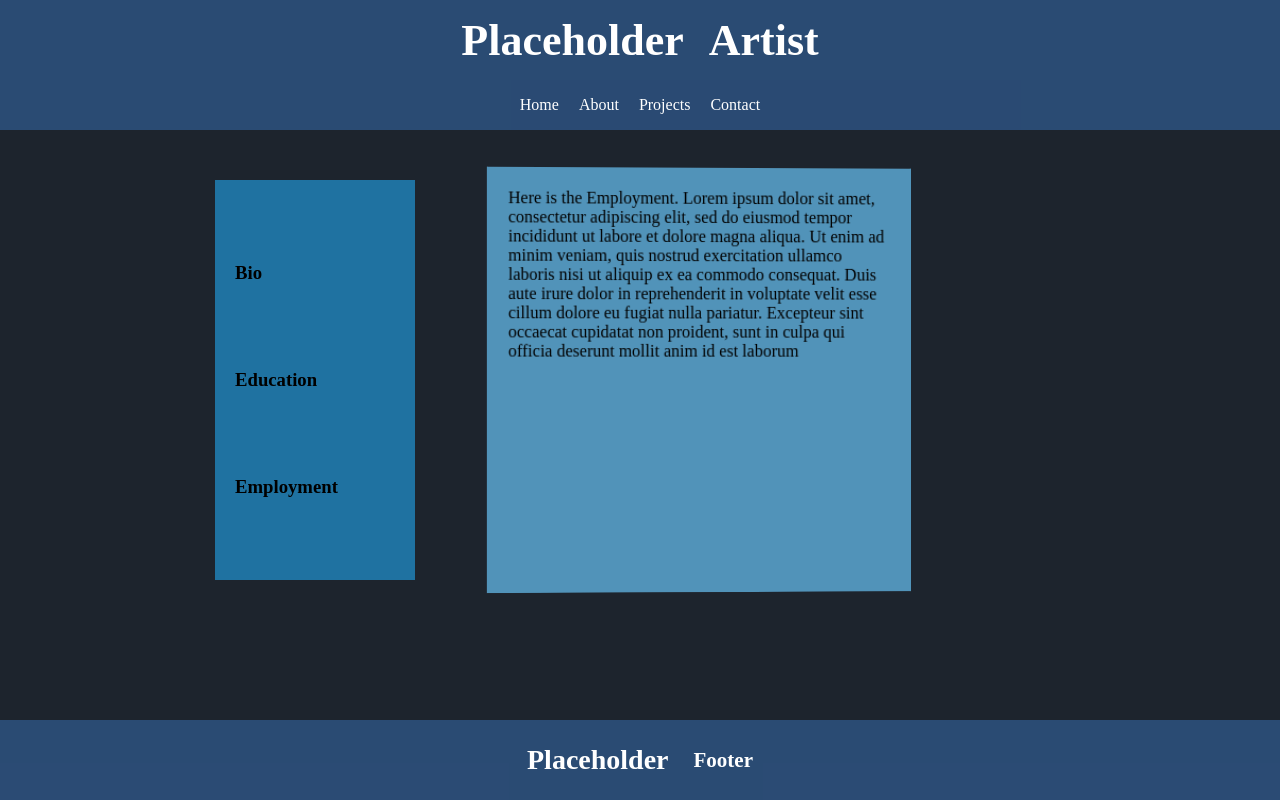
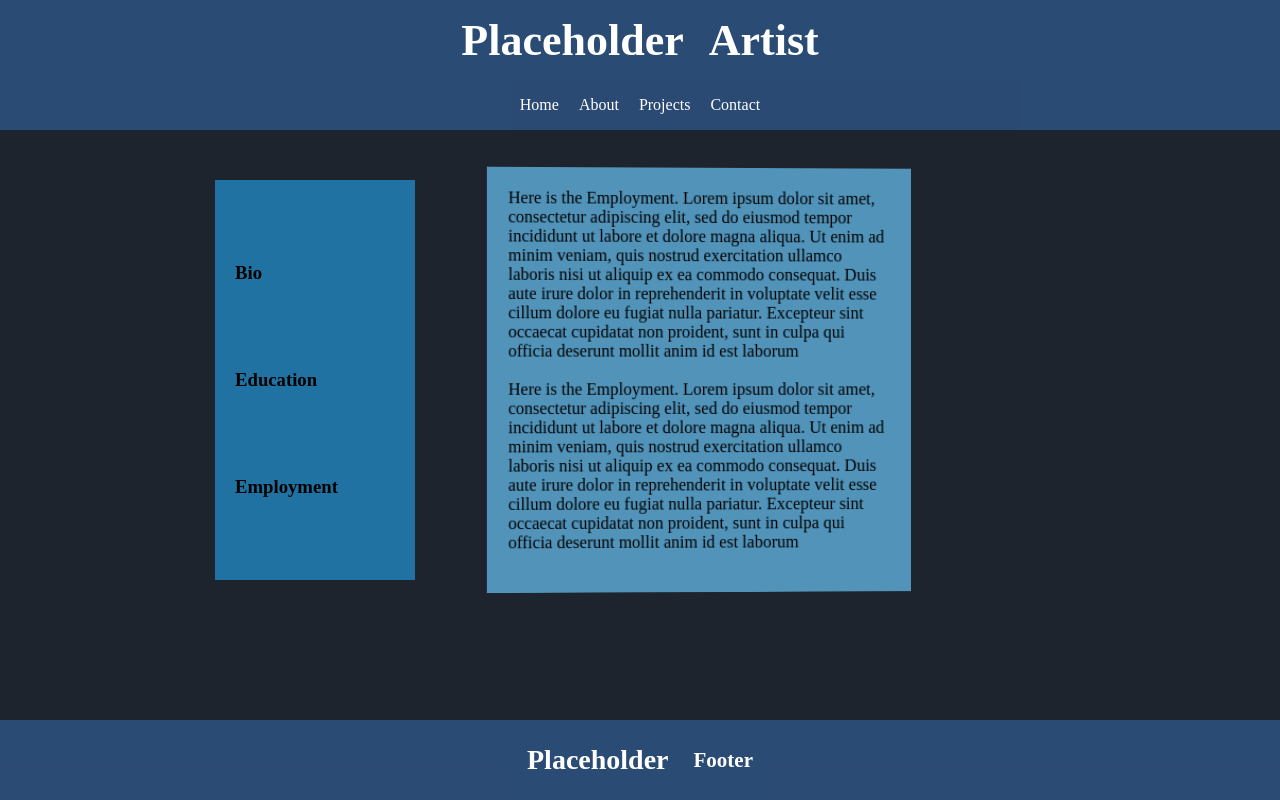
Before and after one commit to reedjoe/next-portfolio-site, a Next.js app: page /next-portfolio-site/about in a window 1280 px wide. Built offline with nearby package versions, Linux system fonts and the light colour scheme.

Commit message:
Add rough code for animating height of About sections

```diff
--- a/pages/about.tsx
+++ b/pages/about.tsx
@@ -5,7 +5,6 @@
   return (
     <>
       <Layout pageTitle='Portfolio - About'>
-        {/* <div>About page working</div> */}
         <div className={styles.container}>
           <div className={styles.leftContainer}>
             <h3>Bio</h3>
@@ -13,9 +12,32 @@
             <h3>Employment</h3>
           </div>
           <div className={styles.rightContainer}>
-            <div>Here is the Bio. Lorem ipsum dolor sit amet, consectetur adipiscing elit, sed do eiusmod tempor incididunt ut labore et dolore magna aliqua. Ut enim ad minim veniam, quis nostrud exercitation ullamco laboris nisi ut aliquip ex ea commodo consequat. Duis aute irure dolor in reprehenderit in voluptate velit esse cillum dolore eu fugiat nulla pariatur. Excepteur sint occaecat cupidatat non proident, sunt in culpa qui officia deserunt mollit anim id est laborum</div>
-            <div>Here is the Education. Lorem ipsum dolor sit amet, consectetur adipiscing elit, sed do eiusmod tempor incididunt ut labore et dolore magna aliqua. Ut enim ad minim veniam, quis nostrud exercitation ullamco laboris nisi ut aliquip ex ea commodo consequat. Duis aute irure dolor in reprehenderit in voluptate velit esse cillum dolore eu fugiat nulla pariatur. Excepteur sint occaecat cupidatat non proident, sunt in culpa qui officia deserunt mollit anim id est laborum</div>
-            <div>Here is the Employment. Lorem ipsum dolor sit amet, consectetur adipiscing elit, sed do eiusmod tempor incididunt ut labore et dolore magna aliqua. Ut enim ad minim veniam, quis nostrud exercitation ullamco laboris nisi ut aliquip ex ea commodo consequat. Duis aute irure dolor in reprehenderit in voluptate velit esse cillum dolore eu fugiat nulla pariatur. Excepteur sint occaecat cupidatat non proident, sunt in culpa qui officia deserunt mollit anim id est laborum</div>
+            <div className={styles.sectionWrapper}>
+              <div className={styles.sectionContainer}>
+                Here is the Bio. Lorem ipsum dolor sit amet, consectetur adipiscing elit, sed do eiusmod tempor incididunt ut labore et dolore magna aliqua. Ut enim ad minim veniam, quis nostrud exercitation ullamco laboris nisi ut aliquip ex ea commodo consequat. Duis aute irure dolor in reprehenderit in voluptate velit esse cillum dolore eu fugiat nulla pariatur. Excepteur sint occaecat cupidatat non proident, sunt in culpa qui officia deserunt mollit anim id est laborum
+                <br/>
+                <br/>
+                Here is the Employment. Lorem ipsum dolor sit amet, consectetur adipiscing elit, sed do eiusmod tempor incididunt ut labore et dolore magna aliqua. Ut enim ad minim veniam, quis nostrud
+              </div>
+            </div>
+            <div className={styles.sectionWrapper}>
+              <div className={styles.sectionContainer}>
+                <h3>Degree name</h3>
+                <br/>
+                <h4>Universtity name - Grade</h4>
+                <br/>
+                <p>Here are some details of the degree. Some of the modules studied include placeholder1, placeholder2 and placeholder3.</p>
+                <p>The final year project was on blank and involved such and such.</p>
+              </div>
+            </div>
+            <div className={styles.sectionWrapper}>
+              <div className={styles.sectionContainer}>
+                Here is the Employment. Lorem ipsum dolor sit amet, consectetur adipiscing elit, sed do eiusmod tempor incididunt ut labore et dolore magna aliqua. Ut enim ad minim veniam, quis nostrud exercitation ullamco laboris nisi ut aliquip ex ea commodo consequat. Duis aute irure dolor in reprehenderit in voluptate velit esse cillum dolore eu fugiat nulla pariatur. Excepteur sint occaecat cupidatat non proident, sunt in culpa qui officia deserunt mollit anim id est laborum
+                <br/>
+                <br/>
+                Here is the Employment. Lorem ipsum dolor sit amet, consectetur adipiscing elit, sed do eiusmod tempor incididunt ut labore et dolore magna aliqua. Ut enim ad minim veniam, quis nostrud exercitation ullamco laboris nisi ut aliquip ex ea commodo consequat. Duis aute irure dolor in reprehenderit in voluptate velit esse cillum dolore eu fugiat nulla pariatur. Excepteur sint occaecat cupidatat non proident, sunt in culpa qui officia deserunt mollit anim id est laborum
+              </div>
+            </div>
           </div>
         </div>
       </Layout>
--- a/styles/About.module.css
+++ b/styles/About.module.css
@@ -32,7 +32,7 @@
     width: 90%;
     transform-style: preserve-3d;
     --_t: perspective(2000px) rotateX(-90deg) rotate(180deg) scaleX(-1);
-    animation: r 14s cubic-bezier(0.5, -0.2, 0.5, 1.2) infinite;
+    animation: rotation 14s cubic-bezier(0.5, -0.2, 0.5, 1.2) infinite;
 
     margin-top: 30px;
     margin-left: 1.3rem;
@@ -46,7 +46,7 @@
     }
 }
 
-@keyframes r {
+@keyframes rotation {
     0%, 5% {
         transform: var(--_t) rotate(0deg);
     }
@@ -66,9 +66,6 @@
     /* width: 300px; */
     aspect-ratio: 1;
     object-fit: cover;
-
-    background-color: #5193B9;
-    padding: 20px;
 }
 
 .rightContainer > div:nth-child(1) {
@@ -91,3 +88,26 @@
       translateY(28.8675134595%)
       rotateX(90deg);
 }
+
+.sectionContainer {
+    background-color: #5193B9;
+    padding: 20px;
+    overflow: hidden;
+    animation: height 14s cubic-bezier(0.5, -0.2, 0.5, 1.2) infinite;
+    height: 100%;
+}
+
+@keyframes height {
+    0%, 5% {
+        max-height: 300px;
+    }
+    31%, 36% {
+        max-height: 450px;
+    }
+    64%, 69% {
+        max-height: 200px;
+    }
+    94%, 100% {
+        max-height: 300px;
+    }
+}
```
